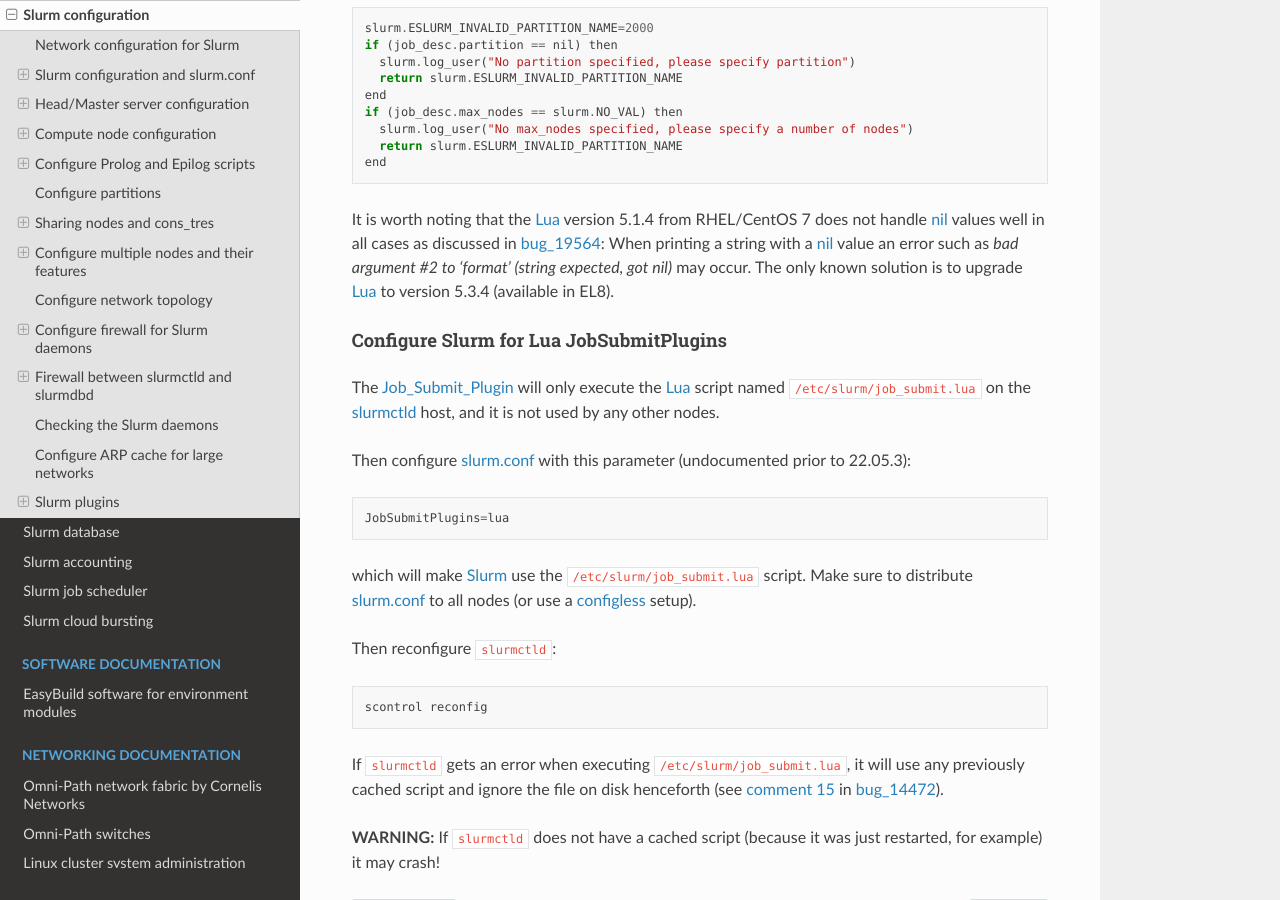
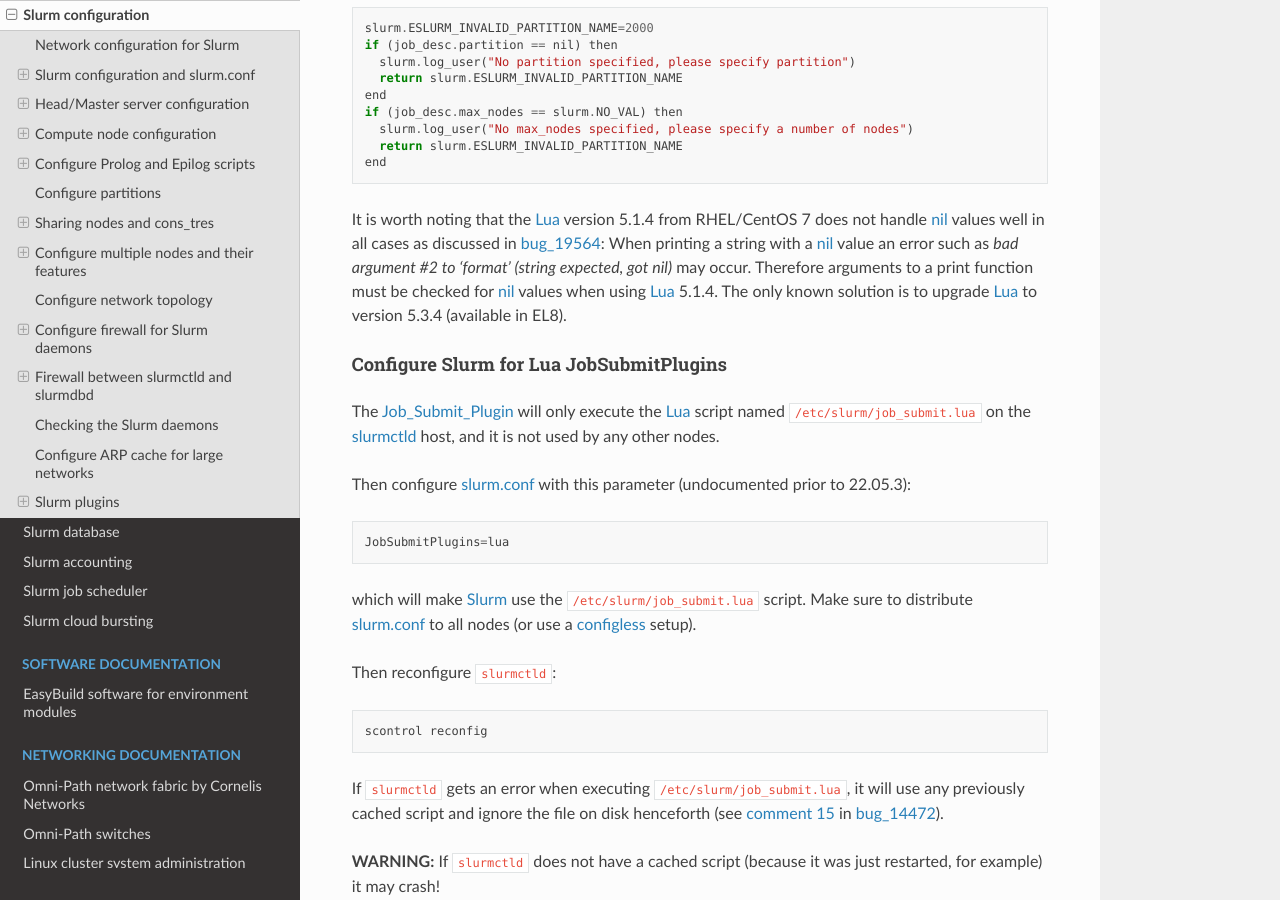
Before and after one commit to OleHolmNielsen/Niflheim_system, a Sphinx documentation site: the page built from docs/Slurm_configuration.rst, in a window 1280 px wide and 900 px high, scrolled down 44464 px. Built offline with Sphinx 7.4.7 and the Read the Docs theme 2.0.0, drawn with Linux system fonts in a browser that asks for light colours.

Commit message:
Lua issue

```diff
--- a/docs/Slurm_configuration.rst
+++ b/docs/Slurm_configuration.rst
@@ -1900,6 +1900,7 @@
 
 It is worth noting that the Lua_ version 5.1.4 from RHEL/CentOS 7 does not handle nil_ values well in all cases as discussed in bug_19564_:
 When printing a string with a nil_ value an error such as *bad argument #2 to 'format' (string expected, got nil)* may occur.
+Therefore arguments to a print function must be checked for nil_ values when using Lua_ 5.1.4.
 The only known solution is to upgrade Lua_ to version 5.3.4 (available in EL8).
 
 .. _job_submit_lua.c: https://github.com/SchedMD/slurm/blob/master/src/plugins/job_submit/lua/job_submit_lua.c#L458
```
